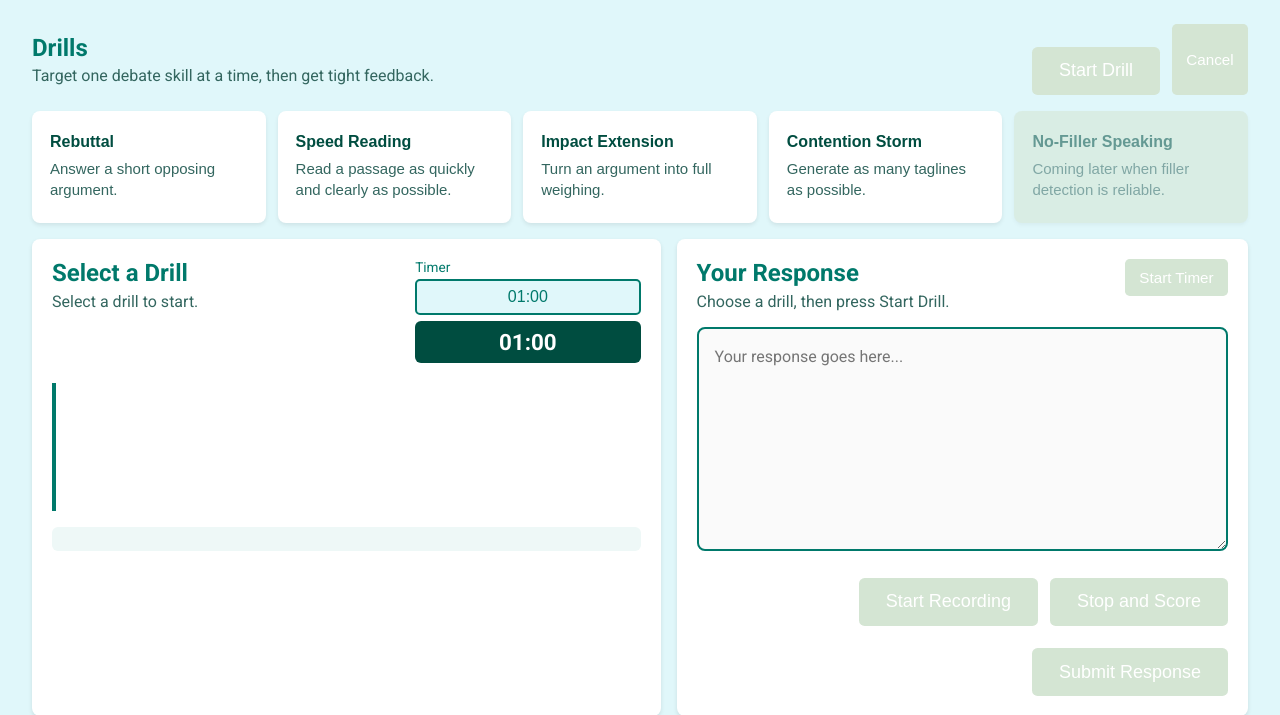
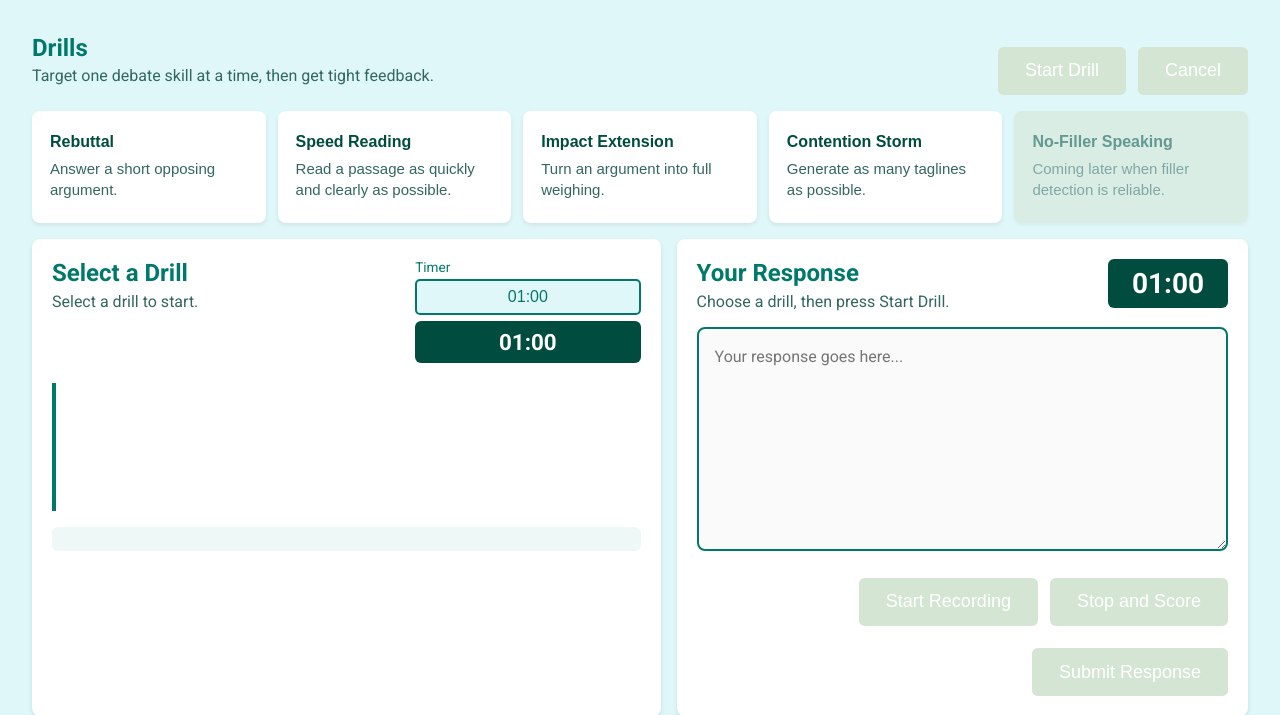
Before and after one commit to RutanshP/Debby, a Flask app: page /drills in a window 1280 px wide. Shown: the part 48-763 px from the top of the page. Run offline with Flask 3, Linux system fonts and the light colour scheme.

Commit message:
Fixed drill UI

```diff
--- a/static/drills.js
+++ b/static/drills.js
@@ -3,7 +3,6 @@ document.addEventListener('DOMContentLoaded', () => {
     const startDrillButton = document.getElementById('startDrillButton');
     const cancelDrillButton = document.getElementById('cancelDrillButton');
     const submitButton = document.getElementById('submitDrillButton');
-    const timerButton = document.getElementById('timerButton');
     const recordSpeedButton = document.getElementById('recordSpeedButton');
     const stopSpeedButton = document.getElementById('stopSpeedButton');
     const speedControls = document.getElementById('speedControls');
@@ -14,6 +13,7 @@ document.addEventListener('DOMContentLoaded', () => {
     const taskEl = document.getElementById('drillTask');
     const timerEl = document.getElementById('drillTimer');
     const timerInput = document.getElementById('drillTimerInput');
+    const liveTimerEl = document.getElementById('drillLiveTimer');
     const feedbackEl = document.getElementById('drillFeedback');
     const responseModeLabel = document.getElementById('responseModeLabel');
 
@@ -23,6 +23,7 @@ document.addEventListener('DOMContentLoaded', () => {
     let remainingSeconds = 0;
     let mediaRecorder = null;
     let audioChunks = [];
+    let isSubmitting = false;
 
     function escapeHtml(value) {
         return String(value || '').replace(/[&<>"']/g, (char) => ({
@@ -65,9 +66,8 @@ document.addEventListener('DOMContentLoaded', () => {
         clearInterval(timerInterval);
         remainingSeconds = Number(seconds || 60);
         timerEl.textContent = formatTime(remainingSeconds);
+        liveTimerEl.textContent = formatTime(remainingSeconds);
         timerInput.disabled = Boolean(currentDrill);
-        timerButton.disabled = !currentDrill;
-        timerButton.textContent = 'Start Timer';
     }
 
     function setIdleState(message = 'Select a drill to start.') {
@@ -82,10 +82,10 @@ document.addEventListener('DOMContentLoaded', () => {
         timerEl.textContent = '--:--';
         timerInput.disabled = false;
         timerEl.textContent = timerInput.value || '01:00';
+        liveTimerEl.textContent = timerEl.textContent;
         responseBox.value = '';
         responseBox.disabled = true;
         submitButton.disabled = true;
-        timerButton.disabled = true;
         recordSpeedButton.disabled = true;
         stopSpeedButton.disabled = true;
         startDrillButton.disabled = !currentType;
@@ -100,16 +100,32 @@ document.addEventListener('DOMContentLoaded', () => {
             return;
         }
 
-        timerButton.textContent = 'Timer Running';
         timerInterval = setInterval(() => {
             remainingSeconds -= 1;
-            timerEl.textContent = formatTime(Math.max(remainingSeconds, 0));
+            const displayTime = formatTime(Math.max(remainingSeconds, 0));
+            timerEl.textContent = displayTime;
+            liveTimerEl.textContent = displayTime;
             if (remainingSeconds <= 0) {
                 clearInterval(timerInterval);
                 timerInterval = null;
-                timerButton.textContent = 'Restart Timer';
+                handleTimerFinished();
             }
         }, 1000);
+    }
+
+    function handleTimerFinished() {
+        if (currentType === 'speed') {
+            if (mediaRecorder && mediaRecorder.state !== 'inactive') {
+                stopSpeedRecording();
+            }
+            return;
+        }
+
+        if (currentDrill && !submitButton.disabled) {
+            submitTypedDrill();
+        } else if (currentDrill) {
+            showError('Time is up. Write a response before submitting.');
+        }
     }
 
     function setDrillType(type) {
@@ -223,6 +239,9 @@ document.addEventListener('DOMContentLoaded', () => {
         if (!currentDrill) {
             return;
         }
+        if (isSubmitting) {
+            return;
+        }
 
         const response = responseBox.value.trim();
         if (!response) {
@@ -230,7 +249,10 @@ document.addEventListener('DOMContentLoaded', () => {
             return;
         }
 
+        isSubmitting = true;
         submitButton.disabled = true;
+        clearInterval(timerInterval);
+        timerInterval = null;
         setLoading('Scoring your response...');
 
         try {
@@ -248,6 +270,7 @@ document.addEventListener('DOMContentLoaded', () => {
             showError(error.message);
         } finally {
             submitButton.disabled = false;
+            isSubmitting = false;
         }
     }
 
@@ -279,7 +302,7 @@ document.addEventListener('DOMContentLoaded', () => {
     }
 
     async function stopSpeedRecording() {
-        if (!mediaRecorder) {
+        if (!mediaRecorder || mediaRecorder.state === 'inactive') {
             return;
         }
 
@@ -307,6 +330,7 @@ document.addEventListener('DOMContentLoaded', () => {
                 showError(error.message);
             } finally {
                 recordSpeedButton.disabled = false;
+                mediaRecorder = null;
                 audioChunks = [];
             }
         };
@@ -325,20 +349,13 @@ document.addEventListener('DOMContentLoaded', () => {
     });
     cancelDrillButton.addEventListener('click', () => setIdleState('Press Start Drill when you are ready.'));
     submitButton.addEventListener('click', submitTypedDrill);
-    timerButton.addEventListener('click', () => {
-        if (timerInterval) {
-            clearInterval(timerInterval);
-            timerInterval = null;
-            resetTimer(currentDrill?.timer_seconds || 60);
-        } else {
-            startTimer();
-        }
-    });
     recordSpeedButton.addEventListener('click', startSpeedRecording);
     stopSpeedButton.addEventListener('click', stopSpeedRecording);
     timerInput.addEventListener('input', () => {
         if (!currentDrill) {
-            timerEl.textContent = formatTime(parseTime(timerInput.value));
+            const displayTime = formatTime(parseTime(timerInput.value));
+            timerEl.textContent = displayTime;
+            liveTimerEl.textContent = displayTime;
         }
     });
 
--- a/static/styles.css
+++ b/static/styles.css
@@ -434,7 +434,8 @@ textarea.topic {
     margin: 0;
 }
 
-.drill-timer {
+.drill-timer,
+.drill-live-timer {
     background: #004d40;
     border-radius: 0.375rem;
     color: #ffffff;
@@ -443,6 +444,11 @@ textarea.topic {
     min-width: 5rem;
     padding: 0.5rem 0.75rem;
     text-align: center;
+}
+
+.drill-live-timer {
+    font-size: 1.75rem;
+    min-width: 6rem;
 }
 
 .drill-timer-box {
--- a/templates/drills.html
+++ b/templates/drills.html
@@ -34,7 +34,7 @@
             </div>
             <div class="drills-toolbar-actions">
                 <button id="startDrillButton" disabled>Start Drill</button>
-                <button id="cancelDrillButton" class="secondary-button" disabled>Cancel</button>
+                <button id="cancelDrillButton" disabled>Cancel</button>
             </div>
         </section>
 
@@ -84,7 +84,7 @@
                         <h2>Your Response</h2>
                         <p id="responseModeLabel">Type your answer, then submit.</p>
                     </div>
-                    <button id="timerButton" class="secondary-button" disabled>Start Timer</button>
+                    <div class="drill-live-timer" id="drillLiveTimer">01:00</div>
                 </div>
 
                 <textarea id="drillResponse" class="drill-response" placeholder="Your response goes here..."></textarea>
```
